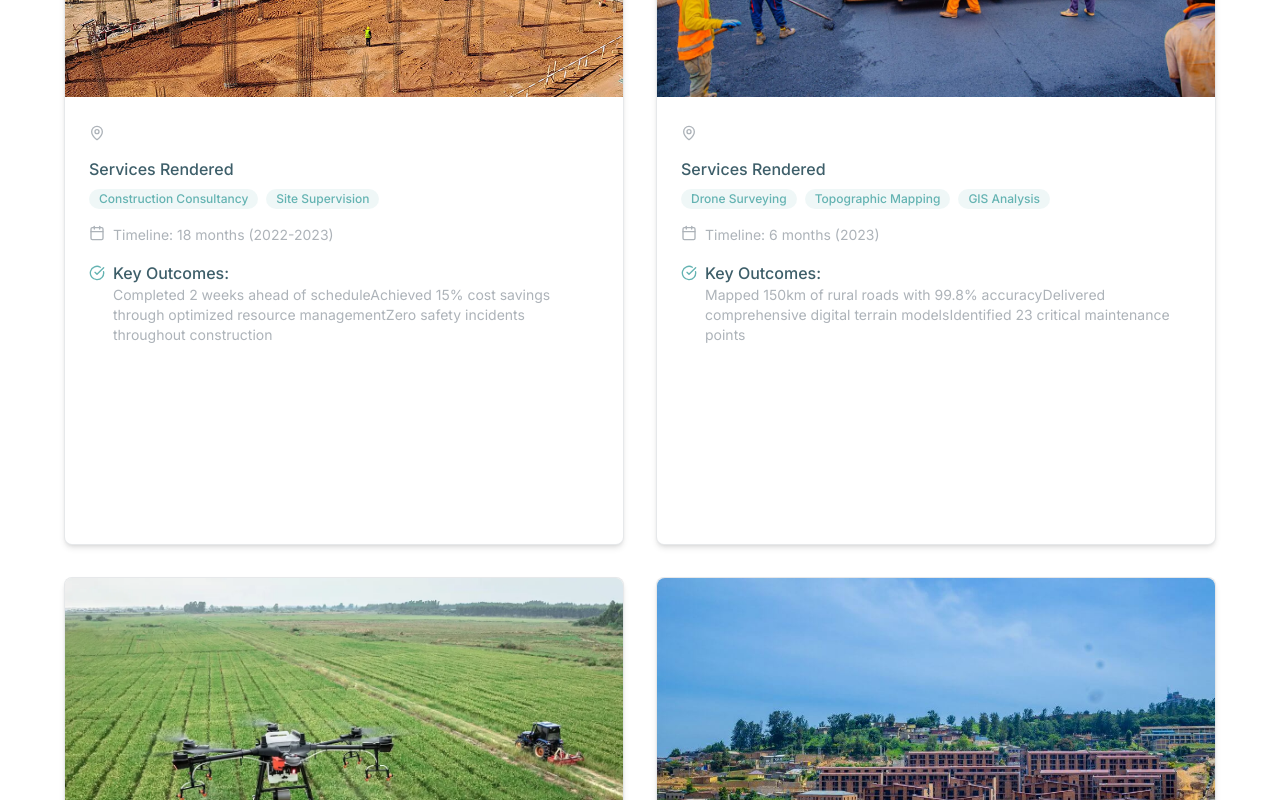
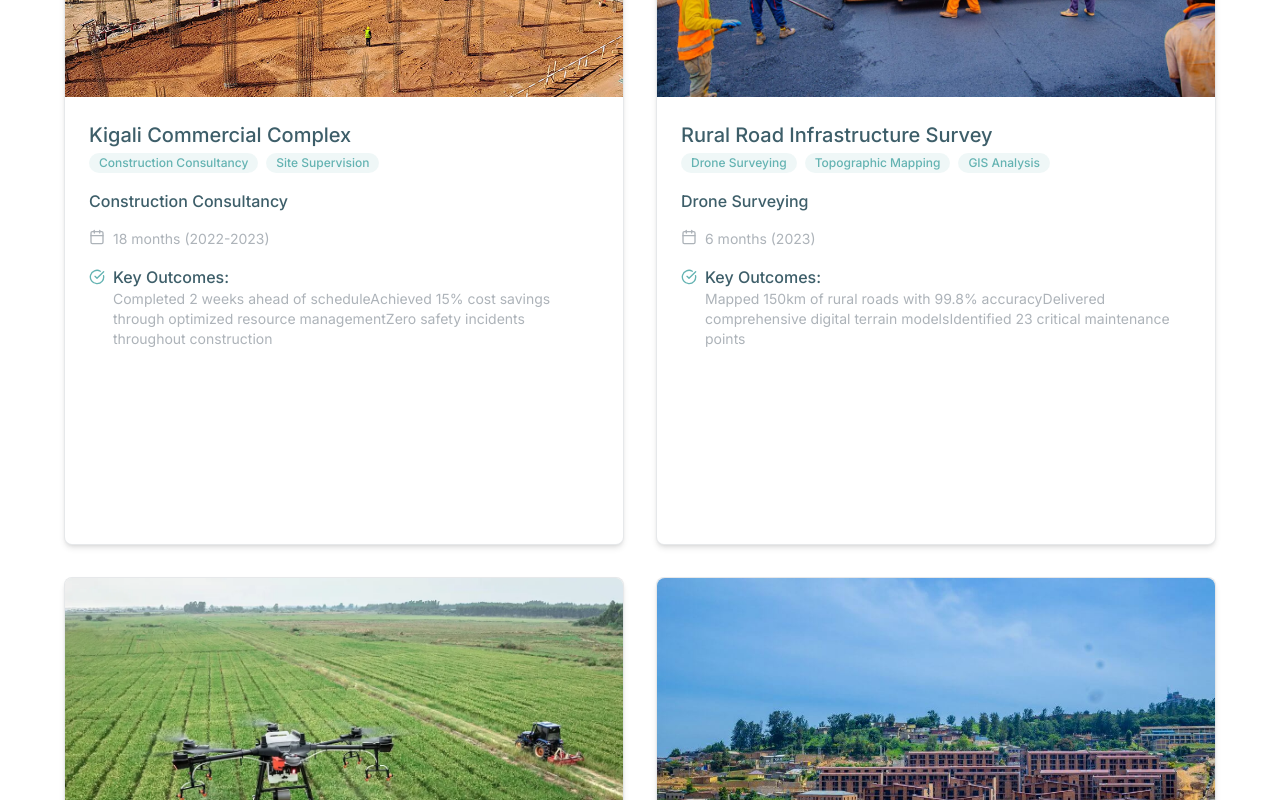
Before and after one commit to DavidMANZI-093/apex, a Next.js app: page / in a window 1280 px wide. Shown: the part 4360-5160 px from the top of the page. Built offline with nearby package versions, Linux system fonts and the light colour scheme.

Commit message:
Auto-commit at 03/07/2025, 11:06:38 for inactivity period...

```diff
--- a/src/components/ui/card.tsx
+++ b/src/components/ui/card.tsx
@@ -53,20 +53,12 @@ const CardEx = (props: PropsEx) => {
     return (
       <div className='grid grid-rows-[5fr_6fr] !rounded-lg !bg-white !border !border-french-grey/30 !shadow-md'>
           <div className='rounded-t-lg w-full bg-placeholder'>
-            <Image className='!w-full !h-full !object-cover !rounded-t-lg' src={props.image} alt={props.name} width={500} height={500} blurDataURL={props.blurhash} placeholder="blur" />
+            <Image className='!w-full !h-full !object-cover !rounded-t-lg' src={props.image} alt={props.title} width={500} height={500} blurDataURL={props.blurhash} placeholder="blur" />
           </div>
 
           <div className='flex flex-col gap-4 !p-6'>
             <div className='flex flex-col justify-center gap-1'>
-                <h4 className='!text-xl !font-medium !text-midnight-green/90'>{props.name}</h4>
-                <div className='flex items-center gap-2'>
-                    <MapPin className='w-4 h-4 text-french-grey' />
-                    <p className='text-sm text-french-grey'>{props.location}</p>
-                </div>
-            </div>
-
-            <div className='flex flex-col gap-2'>
-                <h5 className='!font-medium !text-midnight-green/90'>Services Rendered</h5>
+                <h4 className='!text-xl !font-medium !text-midnight-green/90'>{props.title}</h4>
                 <ul className='flex gap-2 flex-wrap'>
                     {props.services.map((service, index) => (
                         <li className='text-xs !py-0.5 !px-2.5 rounded-xl font-medium !text-verdigris bg-verdigris/10' key={index}>{service}</li>
@@ -74,9 +66,14 @@ const CardEx = (props: PropsEx) => {
                 </ul>
             </div>
 
+            <div className='flex flex-col gap-2'>
+                <h5 className='!font-medium !text-midnight-green/90'>{props.category}</h5>
+
+            </div>
+
             <div className='flex gap-2'>
                 <Calendar className='w-4 h-4 text-french-grey' />
-                <p className='text-sm text-french-grey'>Timeline: {props.timeline}</p>
+                <p className='text-sm text-french-grey'>{props.timeline}</p>
             </div>
 
             <div>
```
